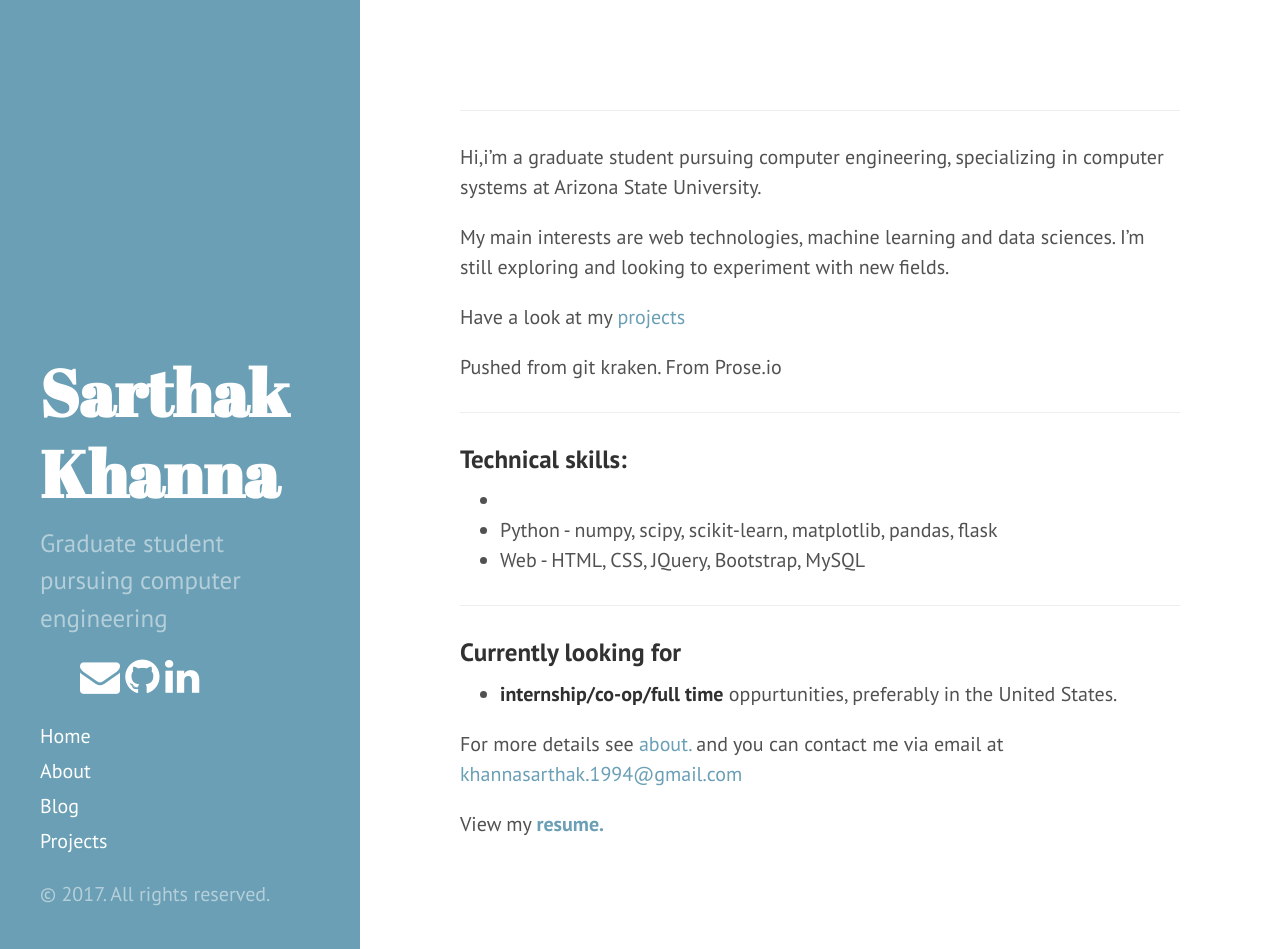
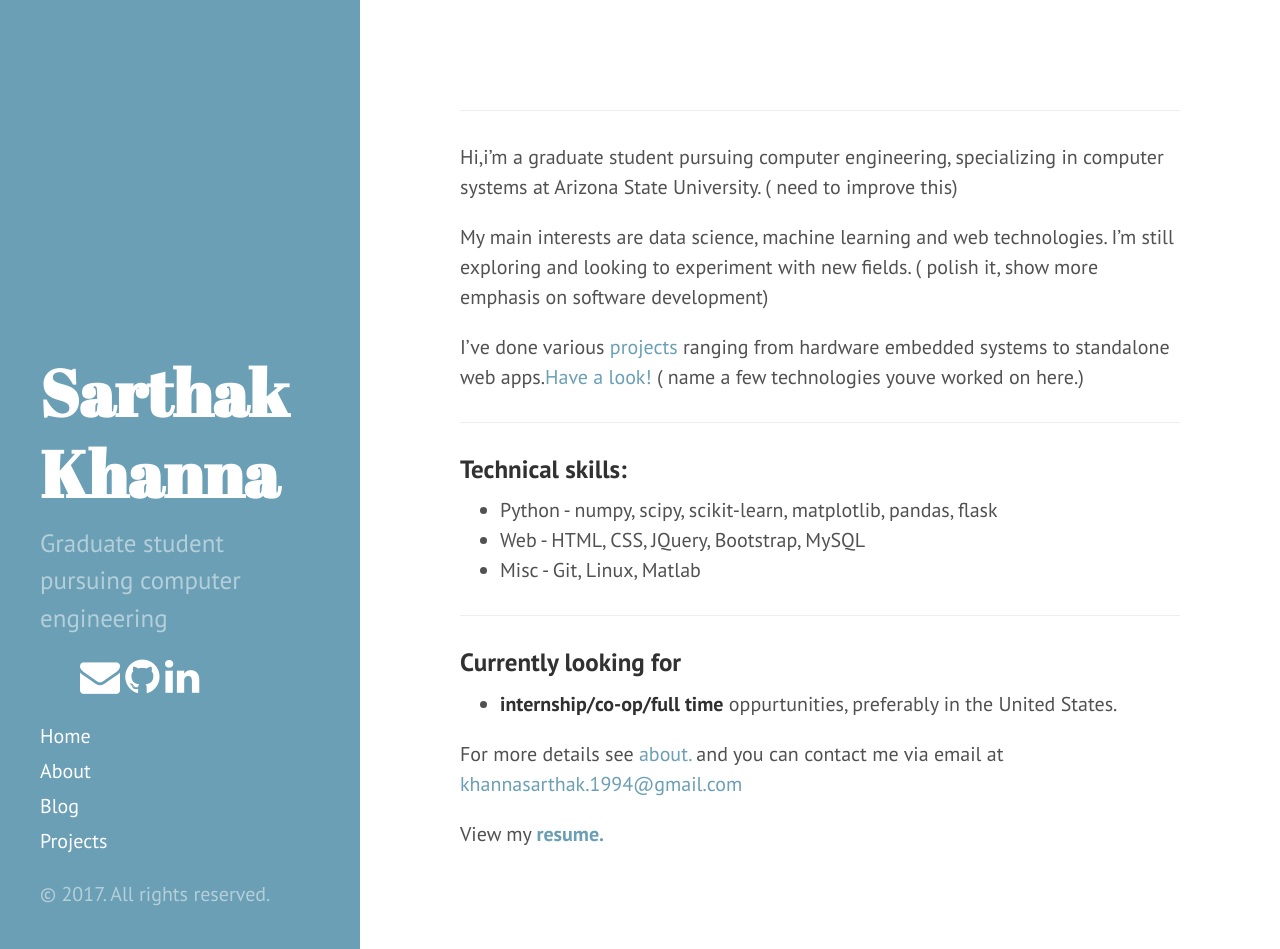
Before and after one commit to khannasarthak/khannasarthak.github.io, a Jekyll site: the page built from index.md, in a window 1280 px wide and 949 px high. Built offline with Jekyll 4.4.1, drawn with Linux system fonts in a browser that asks for light colours; nearby versions of some CDN libraries.

```diff
--- a/index.md
+++ b/index.md
@@ -5,19 +5,19 @@ published: true
 ---
 
 ---
-Hi,i'm a graduate student pursuing computer engineering, specializing in computer systems at Arizona State University.
+Hi,i'm a graduate student pursuing computer engineering, specializing in computer systems at Arizona State University. ( need to improve this)
 
-My main interests are web technologies, machine learning and data sciences. I'm still exploring and looking to experiment with new fields.
+My main interests are data science, machine learning and web technologies. I'm still exploring and looking to experiment with new fields. ( polish it, show more emphasis on software development)
 
-Have a look at my [projects](http://khannasarthak.github.io/projects/)
+I've done various [projects](http://khannasarthak.github.io/projects/) ranging from hardware embedded systems to standalone web apps.[Have a look!](http://khannasarthak.github.io/projects/)   ( name a few technologies youve worked on here.)
 
-Pushed from git kraken. From Prose.io
 
 ---
 ### Technical skills:
-*
+
 * Python - numpy, scipy, scikit-learn, matplotlib, pandas, flask
 * Web  - HTML, CSS, JQuery, Bootstrap, MySQL
+* Misc - Git, Linux, Matlab
 
 ---
 ### Currently looking for
```
Also changed, not shown: about.md (+1 -0 lines).
